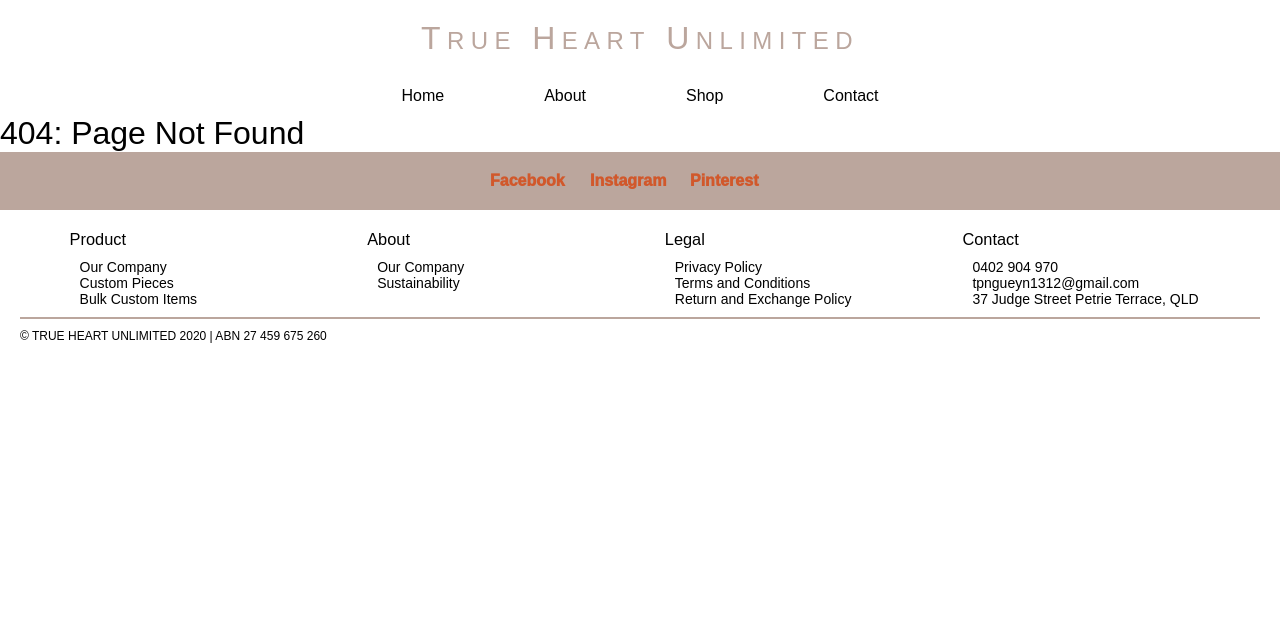
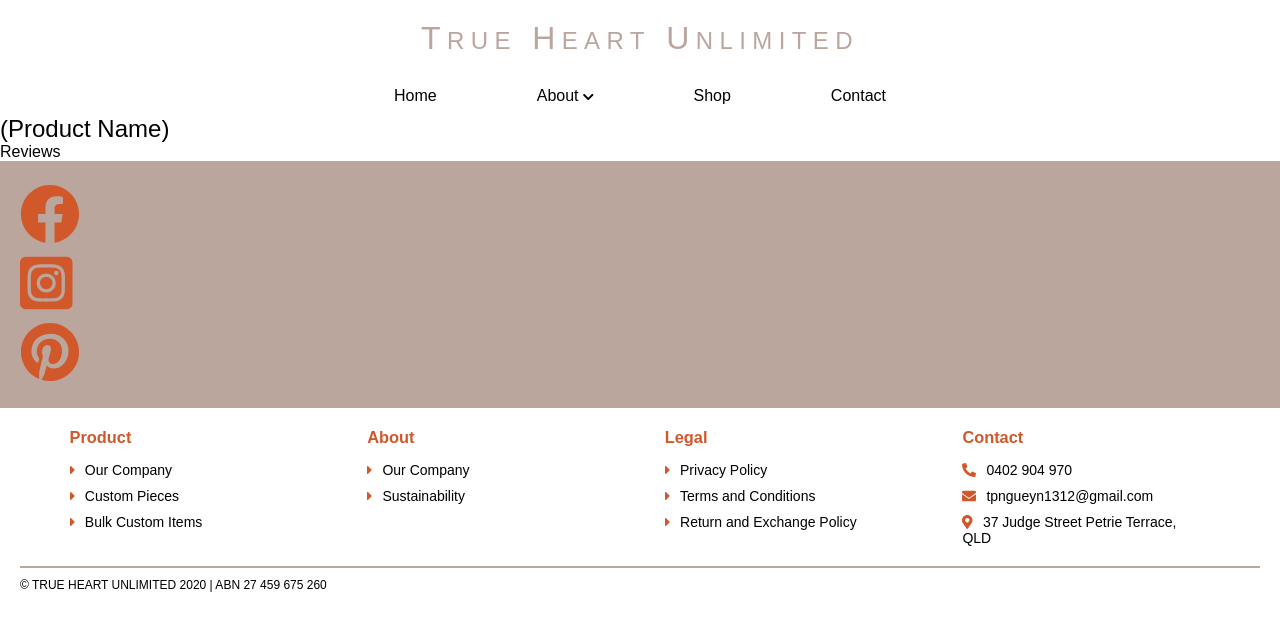
Before and after one commit to TrueHeartUnlimited/THU-Frontend, a Gatsby site in the folder THU_Web/: page /product in a window 1280 px wide. Before the commit this address had no page. Built offline with nearby package versions, Linux system fonts and the light colour scheme; Gatsby itself is replaced by a stand-in of ours.

Commit message:
Added Fontawesome

```diff
--- a/THU_Web/gatsby-config.js
+++ b/THU_Web/gatsby-config.js
@@ -1,8 +1,8 @@
 module.exports = {
   siteMetadata: {
-    title: `Gatsby Default Starter`,
-    description: `Kick off your next, great Gatsby project with this default starter. This barebones starter ships with the main Gatsby configuration files you might need.`,
-    author: `@gatsbyjs`,
+    title: `True Heart Unlimited`,
+    description: `An Australian made, Brisbane based company specialising in unique kangaroo leather goods. `,
+    author: `JJAM Designs`,
   },
   plugins: [
     `gatsby-plugin-react-helmet`,
--- a/THU_Web/package.json
+++ b/THU_Web/package.json
@@ -5,6 +5,11 @@
   "version": "0.1.0",
   "author": "Kyle Mathews <mathews.kyle@gmail.com>",
   "dependencies": {
+    "@fortawesome/fontawesome-svg-core": "^1.2.30",
+    "@fortawesome/free-brands-svg-icons": "^5.14.0",
+    "@fortawesome/free-regular-svg-icons": "^5.14.0",
+    "@fortawesome/free-solid-svg-icons": "^5.14.0",
+    "@fortawesome/react-fontawesome": "^0.1.11",
     "gatsby": "^2.23.12",
     "gatsby-image": "^2.4.9",
     "gatsby-plugin-manifest": "^2.4.14",
--- a/THU_Web/src/components/header.css
+++ b/THU_Web/src/components/header.css
@@ -51,6 +51,10 @@
     font-family: 'Exo', sans-serif ;
 }
 
+nav svg {
+    font-size:12px !important;
+}
+
 nav ul li a:hover {
     background-color:var(--orange);
 }
@@ -82,8 +86,8 @@
 #social {
     background-color:var(--grey);
     padding: 20px;
-    display:flex;
     justify-content: center;
+    font-size:60px;
 }
 
 #social div {
@@ -110,9 +114,25 @@
     width:20%;
 }
 
+.list h3 {
+    font-weight:600;
+    color:var(--orange);
+}
+
 .list ul {
     padding: 10px;
+    padding-left:0;
+    padding-top:15px;
     list-style:none;
+}
+
+.list ul li {
+    padding-bottom:10px;
+}
+
+.list svg {
+    margin-right: 10px;
+    color:var(--orange);
 }
 
 .list ul li a {
--- a/THU_Web/src/components/header.js
+++ b/THU_Web/src/components/header.js
@@ -1,5 +1,7 @@
 import { Link } from "gatsby"
 import React from "react"
+import { FontAwesomeIcon } from "@fortawesome/react-fontawesome"
+import { faChevronDown } from "@fortawesome/free-solid-svg-icons"
 
 import "./header.css"
 
@@ -20,7 +22,7 @@
         <nav>
             <ul>
                 <li><Link to="/">Home</Link></li>
-                <li><Link to="/about_us/">About</Link>
+                <li><Link to="/about_us/">About <FontAwesomeIcon icon={ faChevronDown }/></Link>
                     <ul class="dropdown">
                         <li><Link to="/about_us/">About Us</Link></li>
                         <li><Link to="/about_kangaroo/">About Kangaroo Leather</Link></li>
--- a/THU_Web/src/components/layout.js
+++ b/THU_Web/src/components/layout.js
@@ -8,6 +8,9 @@
 import React from "react"
 import PropTypes from "prop-types"
 import { Link } from "gatsby"
+import { FontAwesomeIcon } from "@fortawesome/react-fontawesome"
+import { faCaretRight, faPhoneAlt, faEnvelope, faMapMarkerAlt } from "@fortawesome/free-solid-svg-icons"
+import { faFacebook, faInstagramSquare, faPinterest } from "@fortawesome/free-brands-svg-icons"
 
 import { Header, Navigation } from "./header"
 //import "./layout.css"
@@ -18,15 +21,15 @@
       <Header/>
       <Navigation/>
         <main>{children}</main>
-        <div id="social">
+        <div class="flex" id="social">
             <div>
-                <Link to="">Facebook</Link>
+                <Link to=""><FontAwesomeIcon icon={ faFacebook }/></Link>
             </div>
             <div>
-                <Link to="">Instagram</Link>
+                <Link to=""><FontAwesomeIcon icon={ faInstagramSquare }/></Link>
             </div>
             <div>
-                <Link to="">Pinterest</Link>
+                <Link to=""><FontAwesomeIcon icon={ faPinterest }/></Link>
             </div>
         </div>
         <footer>
@@ -34,32 +37,32 @@
                 <div class="list">
                     <h3>Product</h3>
                     <ul>
-                        <li><Link to="/">Our Company</Link></li>
-                        <li><Link to="/">Custom Pieces</Link></li>
-                        <li><Link to="/">Bulk Custom Items</Link></li>
+                        <li><FontAwesomeIcon icon={ faCaretRight }/><Link to="/about_us/">Our Company</Link></li>
+                        <li><FontAwesomeIcon icon={ faCaretRight }/><Link to="/">Custom Pieces</Link></li>
+                        <li><FontAwesomeIcon icon={ faCaretRight }/><Link to="/">Bulk Custom Items</Link></li>
                     </ul>
                 </div>
                 <div class="list">
                     <h3>About</h3>
                     <ul>
-                        <li><Link to="/">Our Company</Link></li>
-                        <li><Link to="/">Sustainability</Link></li>
+                        <li><FontAwesomeIcon icon={ faCaretRight }/><Link to="/about_us/">Our Company</Link></li>
+                        <li><FontAwesomeIcon icon={ faCaretRight }/><Link to="/about_kangaroo/">Sustainability</Link></li>
                     </ul>
                 </div>
                 <div class="list">
                     <h3>Legal</h3>
                     <ul>
-                        <li><Link to="/">Privacy Policy</Link></li>
-                        <li><Link to="/">Terms and Conditions</Link></li>
-                        <li><Link to="/">Return and Exchange Policy</Link></li>
+                        <li><FontAwesomeIcon icon={ faCaretRight }/><Link to="/">Privacy Policy</Link></li>
+                        <li><FontAwesomeIcon icon={ faCaretRight }/><Link to="/">Terms and Conditions</Link></li>
+                        <li><FontAwesomeIcon icon={ faCaretRight }/><Link to="/">Return and Exchange Policy</Link></li>
                     </ul>
                 </div>
                 <div class="list">
                     <h3>Contact</h3>
                     <ul>
-                        <li>0402 904 970</li>
-                        <li>tpngueyn1312@gmail.com</li>
-                        <li>37 Judge Street Petrie Terrace, QLD</li>
+                        <li><FontAwesomeIcon icon={ faPhoneAlt }/>0402 904 970</li>
+                        <li><FontAwesomeIcon icon={ faEnvelope }/>tpngueyn1312@gmail.com</li>
+                        <li><FontAwesomeIcon icon={ faMapMarkerAlt }/>37 Judge Street Petrie Terrace, QLD</li>
                     </ul>
                 </div>
             </div>
--- a/THU_Web/src/pages/main.css
+++ b/THU_Web/src/pages/main.css
@@ -13,7 +13,7 @@
 }
 
 .header {
-    padding:30px 100px !important;
+    padding:30px 200px !important;
 }
 
 .header, #call-to-action {
--- /dev/null
+++ b/THU_Web/src/pages/product.js
@@ -0,0 +1,26 @@
+import React from "react"
+import { Link } from "gatsby"
+
+import Layout from "../components/layout"
+import SEO from "../components/seo"
+
+const SecondPage = () => (
+  <Layout>
+    <SEO title="(Product Name)" />
+    <div class="product-header"></div>
+    <div class="container">
+        <div class="flex">
+            <div id="product-image">
+            </div>
+            <div id="product-info">
+                <h2>(Product Name)</h2>
+                <p>Reviews</p>
+            </div>
+        </div>
+        <div id="product-table">
+        </div>
+    </div>
+  </Layout>
+)
+
+export default SecondPage
```
Also changed, not shown: THU_Web/src/pages/shop.js (+11 -0 lines), 1 other file.
